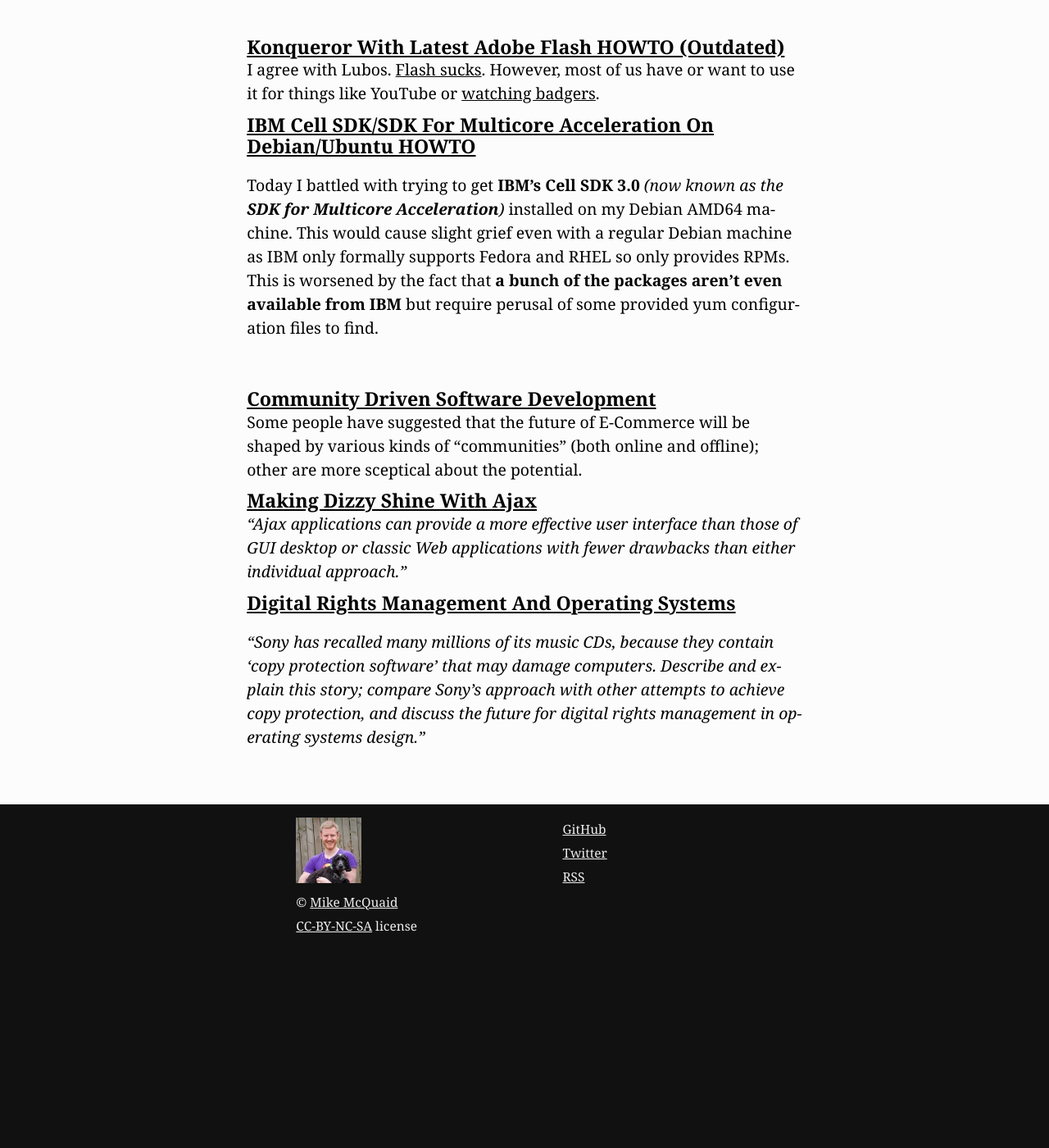
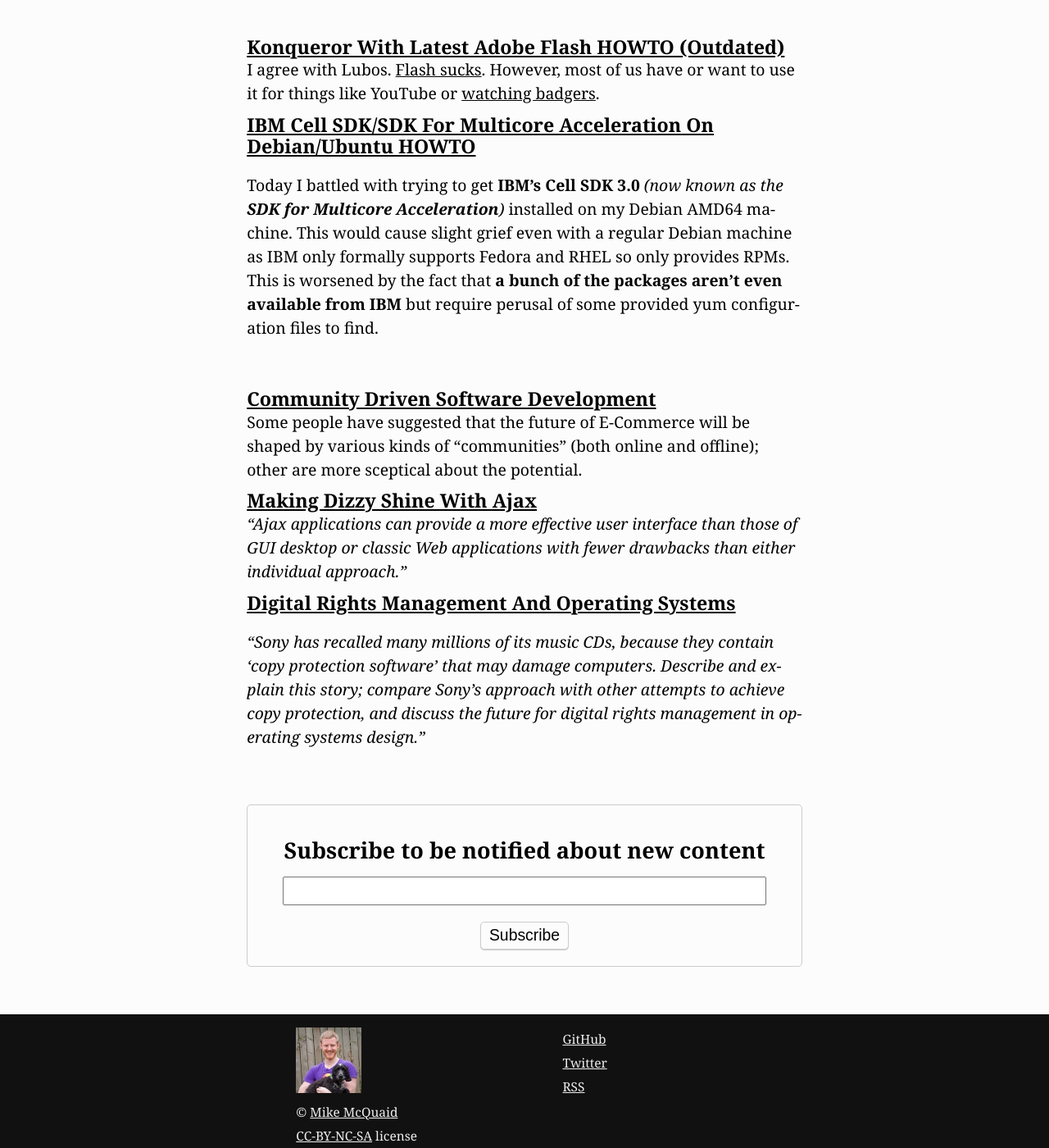
Before and after one commit to MikeMcQuaid/mikemcquaid.com, a Jekyll site: the page built from index.html, in a window 1280 px wide and 1400 px high, scrolled down 6734 px. Shown: the whole window at 82% size. Built offline with Jekyll 4.4.1, drawn with Linux system fonts in a browser that asks for light colours; before the commit the page ends 7878 px from its top, so only the background shows below that.

Commit message:
Add newsletter form.

```diff
--- /dev/null
+++ b/_includes/newsletter.html
@@ -0,0 +1,10 @@
+<form id="newsletter" action="https://tinyletter.com/MikeMcQuaid" method="post" target="popupwindow">
+  <h3>
+    <label for="newsletter-email">Subscribe to be notified about new content</label>
+  </h3>
+  <p>
+    <input id="newsletter-email" type="text" name="email" />
+  </p>
+  <input type="hidden" value="1" name="embed" />
+  <input id="newsletter-submit" type="submit" value="Subscribe" />
+</form>
--- a/_layouts/article.html
+++ b/_layouts/article.html
@@ -14,3 +14,5 @@
   </p>
   {{ content }}
 </div>
+
+{%- include newsletter.html -%}
--- a/css/style.scss
+++ b/css/style.scss
@@ -347,6 +347,34 @@
   }
 }
 
+#newsletter {
+  @include border($border-colour-light);
+  margin-bottom: 3em;
+  padding: 0 1em 1em 1em;
+  text-align: center;
+  border-radius: 5px;
+}
+
+#newsletter-email {
+  margin-top: 0.5em;
+  font-size: 1.2em;
+  width: 25em;
+  padding: 0.1em;
+  text-align: center;
+}
+
+#newsletter-submit {
+  font-size: 1.0em;
+  -webkit-appearance: none;
+  -moz-appearance: none;
+  appearance: none;
+  @include border($border-colour-light);
+  background-color: $text-background-colour;
+  border-radius: 5px;
+  padding: 0.25em 0.5em;
+  box-shadow: 0 1px 1px $border-colour-light;
+}
+
 #footer {
   background-color: $page-background-colour;
 }
--- a/index.html
+++ b/index.html
@@ -16,3 +16,5 @@
   </li>
 {% endfor %}
 </ul>
+
+{%- include newsletter.html -%}
```
